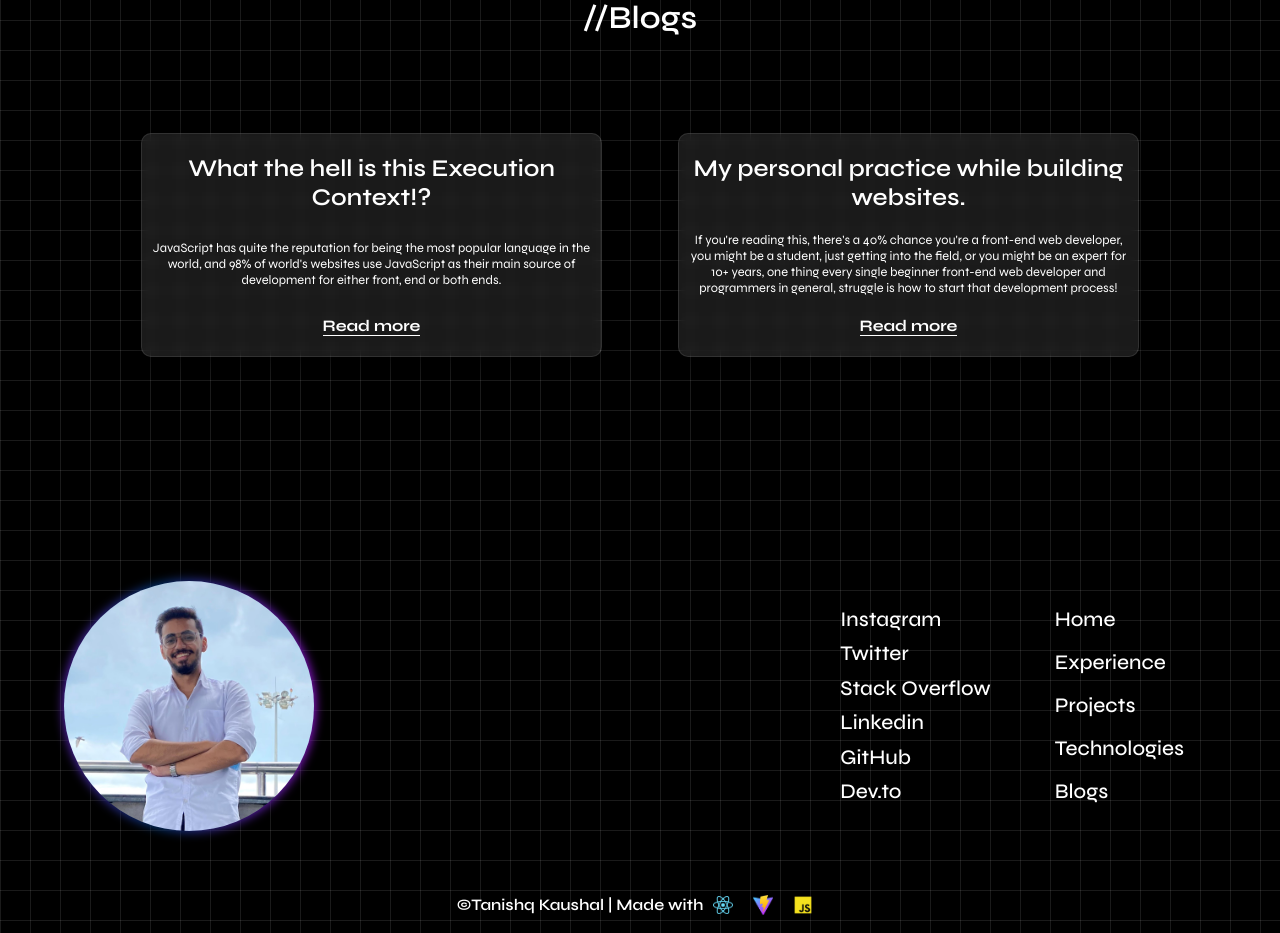
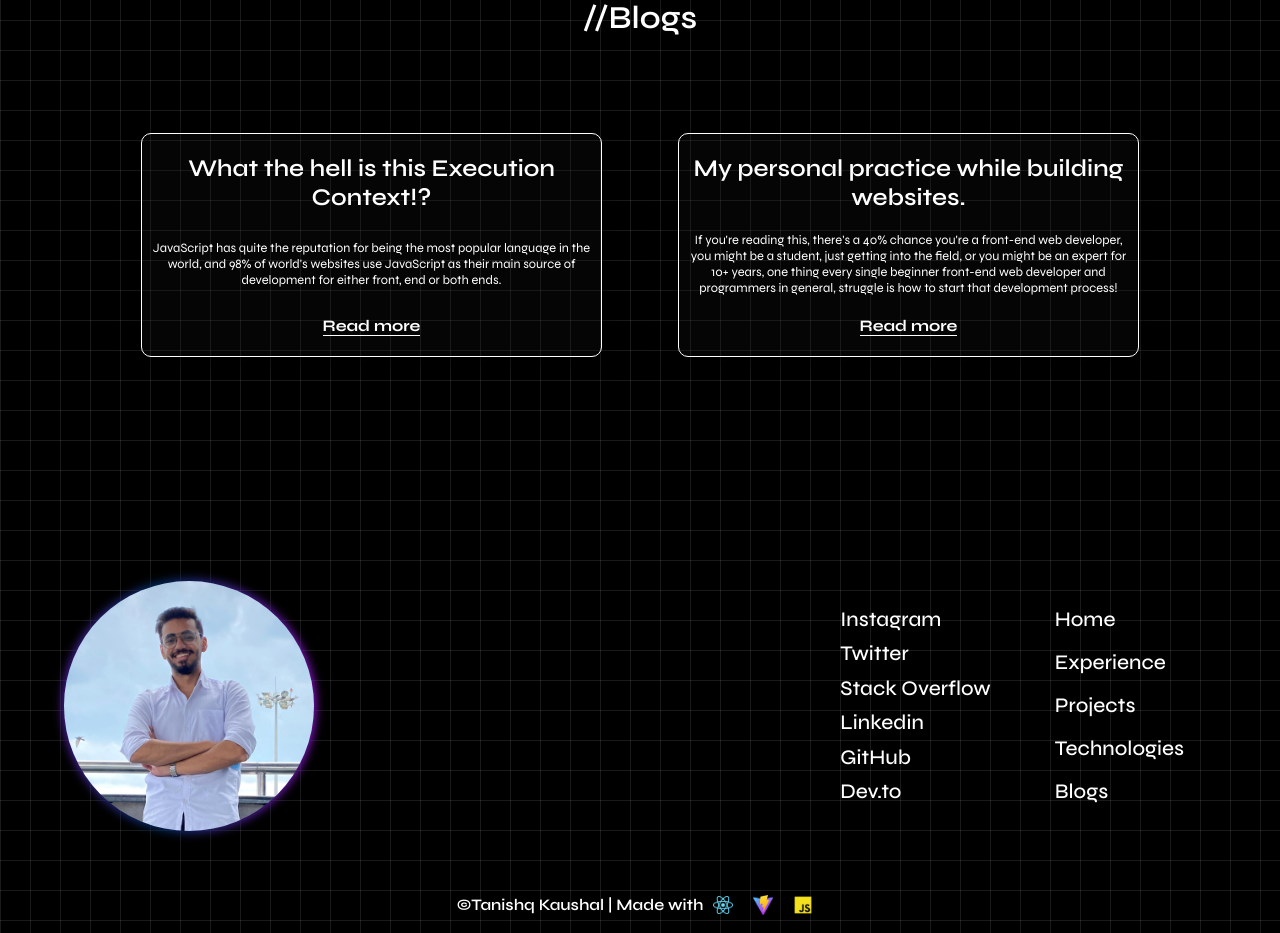
Before and after one commit to tanishqkrk/portfolio, a React (Vite) app: page / in a window 1280 px wide. Shown: the part 4000-4933 px from the top of the page. Built offline with nearby package versions, Linux system fonts and the light colour scheme.

Commit message:
fixed blogs

```diff
--- a/src/components/Blogs/Blog/Blog.css
+++ b/src/components/Blogs/Blog/Blog.css
@@ -1,6 +1,6 @@
 .blog {
     padding: 10px;
-    background-color: rgb(27, 27, 27);
+    background-color: rgb(27, 27, 27, .2);
     border-radius: 10px;
     /* left: -10%; */
     /* top: 10%; */
@@ -18,10 +18,11 @@
     -moz-box-shadow: 0px 5px 23px -5px rgba(0, 0, 0, 0.75);
     transition: .3s;
     margin: 2rem 0;
-    background: rgba(255, 255, 255, 0.1);
-    -webkit-backdrop-filter: blur(5px);
-    backdrop-filter: blur(5px);
-    border: 1px solid rgba(255, 255, 255, .1);
+    /* background: rgba(255, 255, 255, 0.1); */
+    /* -webkit-backdrop-filter: blur(5px); */
+    /* backdrop-filter: blur(5px); */
+    /* border: 1px solid rgba(255, 255, 255, .1); */
+    border: 1px solid white;
     transition: .3s !important;
 }
 
@@ -44,8 +45,9 @@
 
 
 .blog:hover {
-    border: 1px solid rgba(255, 255, 255, .5);
-    background: rgba(255, 255, 255, 0) !important;
+    /* border: 1px solid rgba(255, 255, 255, .5); */
+    /* background: rgba(255, 255, 255, 0) !important; */
+    background: rgba(27, 27, 27);
 
 
     /* border-radius: 100%; */
```
